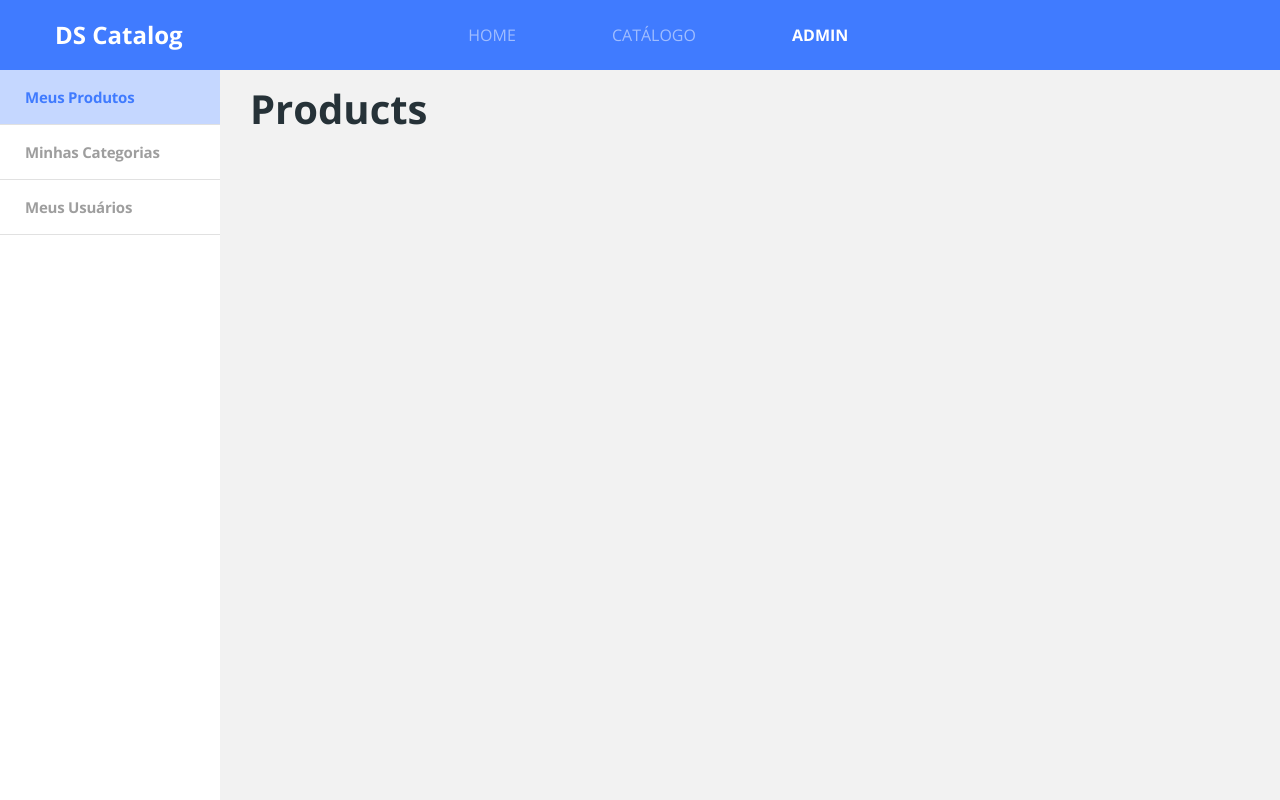
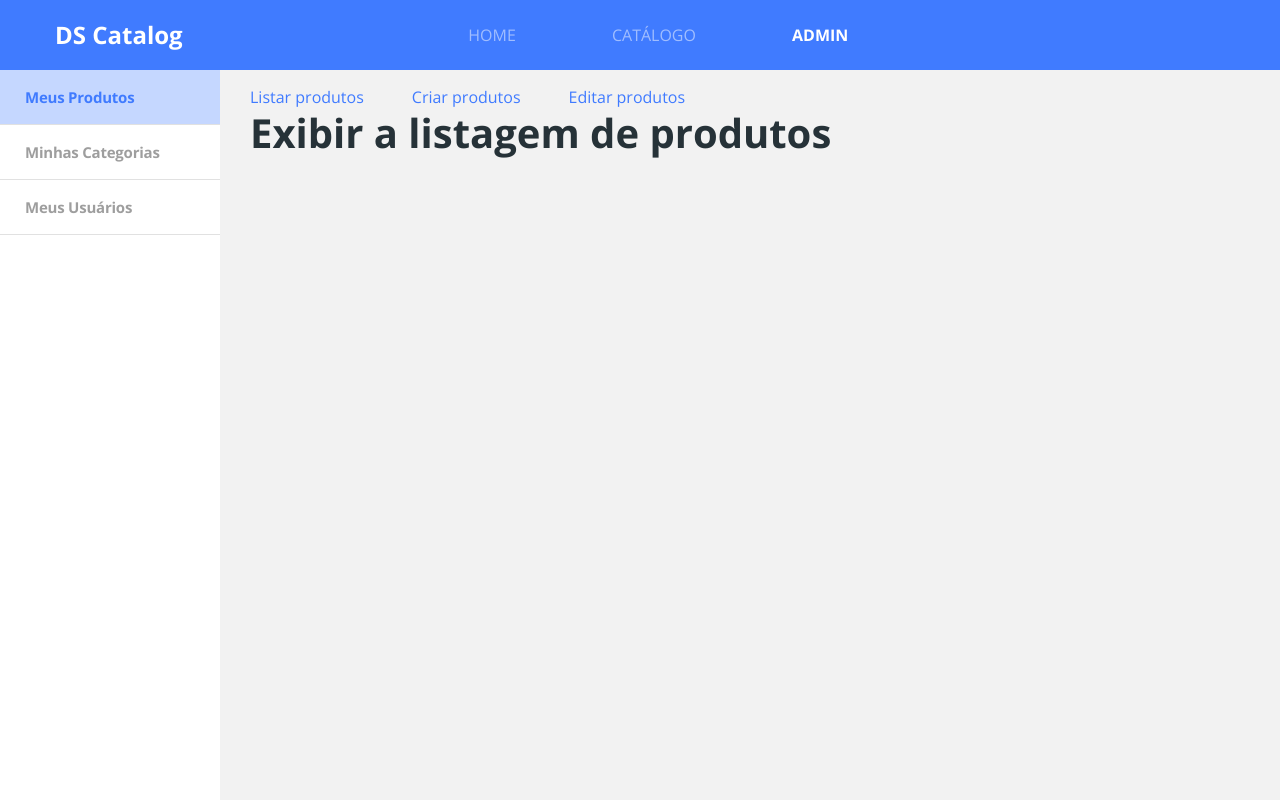
Before and after one commit to JoelMaciel/dscatalog-bootcamp-devsuperior, a React (Create React App) app in the folder front-web/: page /admin/products in a window 1280 px wide. Built offline with nearby package versions, Linux system fonts and the light colour scheme.

Commit message:
Estrutura base das rotas ADMIN

```diff
--- a/front-web/src/Routes.tsx
+++ b/front-web/src/Routes.tsx
@@ -1,5 +1,5 @@
 import React from 'react';
-import {BrowserRouter , Switch, Route} from 'react-router-dom';
+import {BrowserRouter , Switch, Route, Redirect} from 'react-router-dom';
 import NavBar from './core/components/NavBar';
 import Admin from './pages/Admin';
 import Catalog from './pages/Catalog';
@@ -20,6 +20,7 @@ const Routes = () =>(
                 <ProductDetails />
             </Route>
             <Route path="/admin">
+                <Redirect to="/admin/products" />
                 <Admin />
             </Route>
         </Switch>
--- /dev/null
+++ b/front-web/src/pages/Admin/components/Products/indes.tsx
@@ -0,0 +1,35 @@
+import React from 'react';
+import { Route, Switch } from 'react-router';
+import { Link } from 'react-router-dom';
+
+
+
+const Products = ()=> {
+    return (
+        <div>
+         <Link to="/admin/products" className="mr-5">
+            Listar produtos
+         </Link>
+         <Link to="/admin/products/create" className="mr-5">
+            Criar produtos
+         </Link>
+         <Link to="/admin/products/10" className="mr-5">
+            Editar produtos
+         </Link>
+         <Switch>
+          <Route path="/admin/products" exact>
+            <h1>Exibir a listagem de produtos</h1>
+          </Route>
+          <Route path="/admin/products/create">
+            <h1>Criar novo produto</h1>
+          </Route>
+          <Route path="/admin/products/:productId">
+            <h1>Editar um produto</h1>
+          </Route>
+
+         </Switch>
+
+        </div>
+    );
+}
+export default Products;
--- a/front-web/src/pages/Admin/index.tsx
+++ b/front-web/src/pages/Admin/index.tsx
@@ -1,6 +1,7 @@
 import React from  'react';
 import { Route, Switch } from 'react-router';
 import Navbar from './components/Navbar';
+import Products from './components/Products/indes';
 import './styles.scss';
 
 const Admin = () => (
@@ -9,7 +10,7 @@ const Admin = () => (
         <div className="admin-content">
             <Switch>
                 <Route path="/admin/products">
-                    <h1>Products</h1>
+                  <Products />
                 </Route>
                 <Route path="/admin/categories">
                     <h1>Categories</h1>
```
Also changed, not shown: 1 other file (tests, documents, lock files or other folders).
